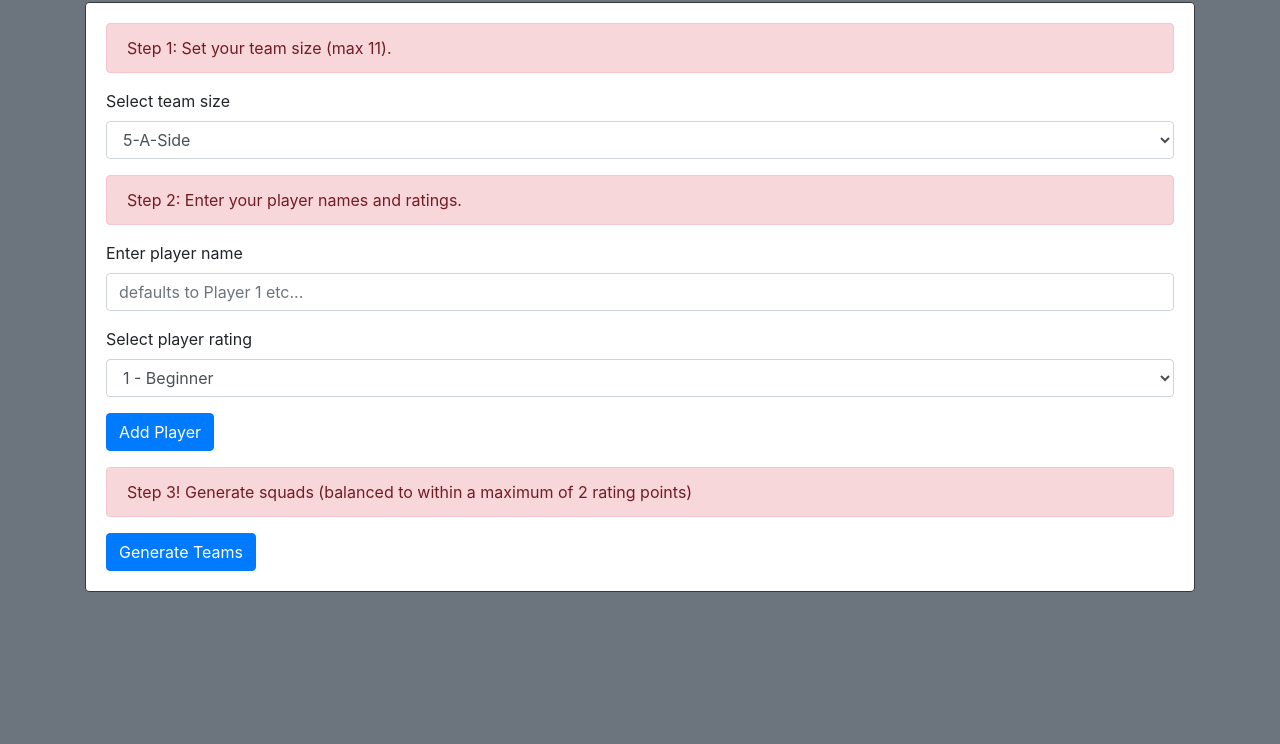
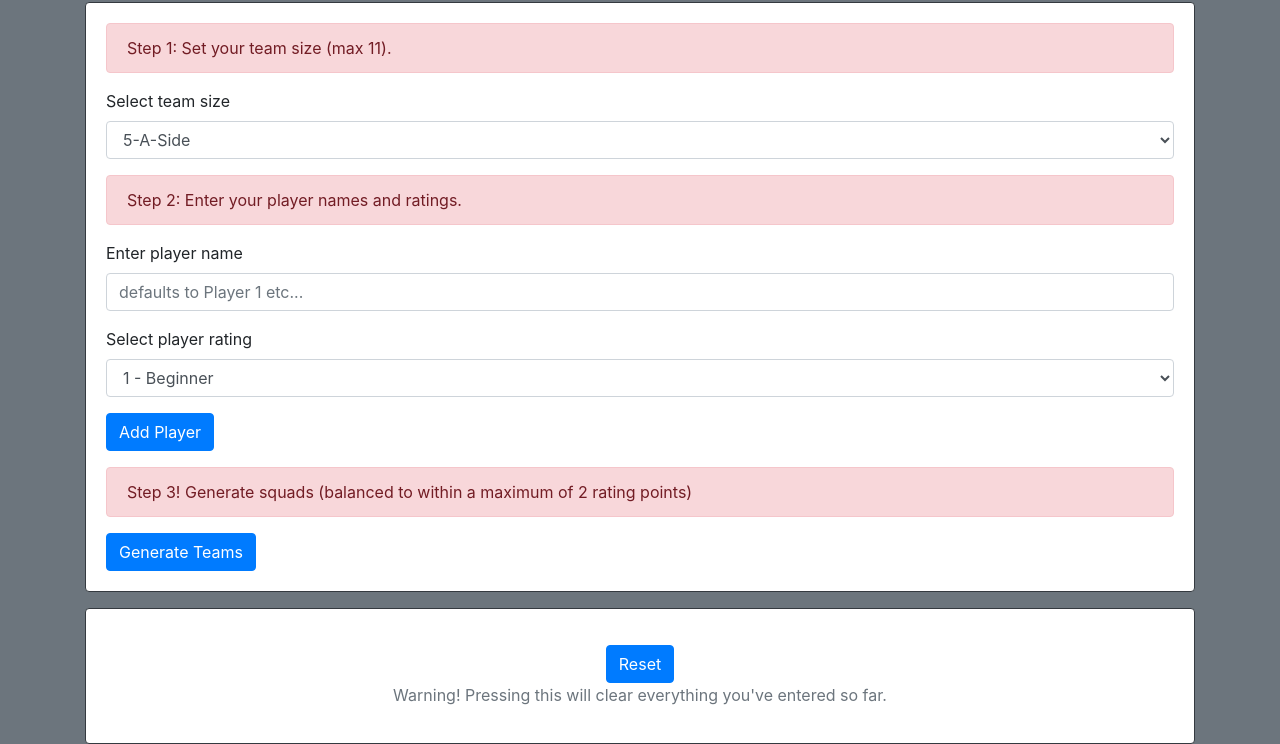
Before and after one commit to Chrishall77/teamgenerator, a plain HTML site: page index.html in a window 1280 px wide. Shown: the part 330-1074 px from the top of the page. Before the commit the page ends 922 px from the top, so only its background shows below. Drawn offline with nearby package versions, Linux system fonts and the light colour scheme.

Commit message:
Reset button and final basic styling

```diff
--- a/index.html
+++ b/index.html
@@ -71,13 +71,23 @@
 
 		<div class="container" id="playerPool"></div>
 
+	</main>
 
-		<div class="row" id="teams">
-			<div id="homeTeam"></div>
-			<div id="awayTeam"></div>
-		</div>
+	<footer class="container mt-3">
+		<section class="card border-dark">
+			<div class="card-body">
+				<div class="row" id="teams">
+					<div id="homeTeam"></div>
+					<div id="awayTeam"></div>
+				</div>
+				<div class="form-group text-center mt-3">
+					<button id="reset" type="button" class="btn btn-primary">Reset</button>
+					<p class="text-muted">Warning! Pressing this will clear everything you've entered so far.</p>
+				</div>
+			</div>
+		</section>
+	</footer>
 
-	</main>
 
 
 </body>
--- a/scripts/randomsplit.js
+++ b/scripts/randomsplit.js
@@ -34,6 +34,7 @@
     let stepThree = d.getElementById("stepThree");
     let generator = d.getElementById("generator");
     let prepTeam = d.getElementById("prepTeam");
+    let reset = d.getElementById("reset");
 
     //initialise arrays
     let pool = [];
@@ -61,10 +62,15 @@
         console.log(poolSize);
     })
 
+    //handler for resetting app
+    reset.addEventListener("click", ()=> {
+        document.location.reload(true);
+    })
+
     //New Player button listener
     //adds name as new object if array length below pool maximum
     //display pool full when maximum reached
-    //clear input field
+    //clear input field and set focus back to it
     submitName.addEventListener("click", () => {
         if ( pool.length < poolSize ) {
             let count = pool.length;
@@ -78,6 +84,7 @@
             playerPool.className = "card bg-light border-dark";
             populateSection(playerPool, "P", content);
             pool.push(newPlayer);
+            remianers();
             enterName.value = "";
             enterName.focus();
         } else {
@@ -89,6 +96,7 @@
 
     //Generate Teams button listener
     //calls teamsplitter function
+    //if pool not yet full then display remaining number of players needed
     generate.addEventListener("click", ()=>{
         if (pool.length === +poolSize) {
             stepThree.textContent = "";
```
